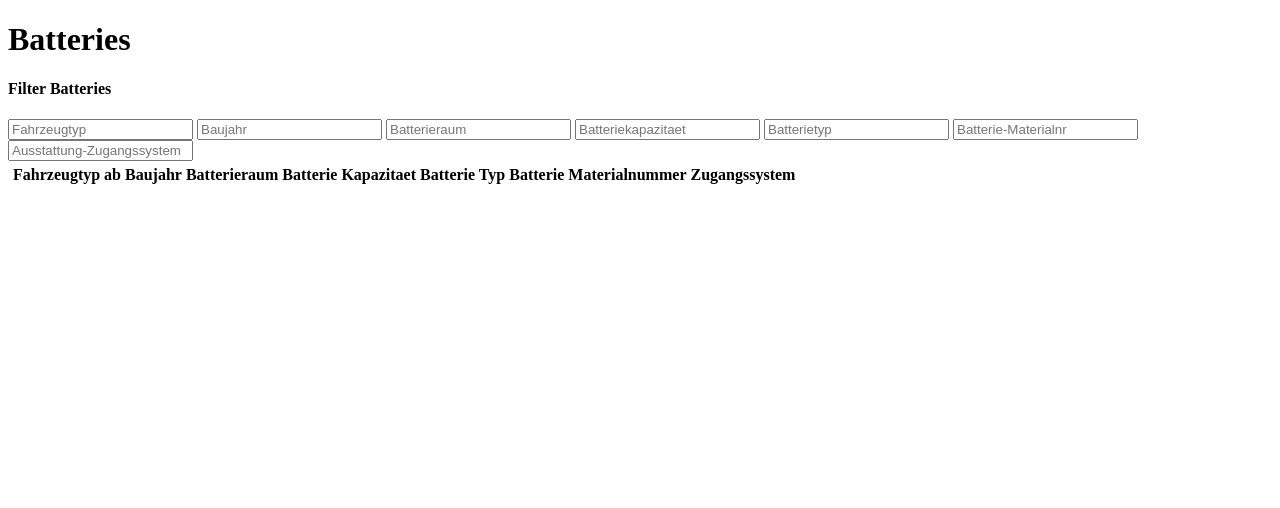
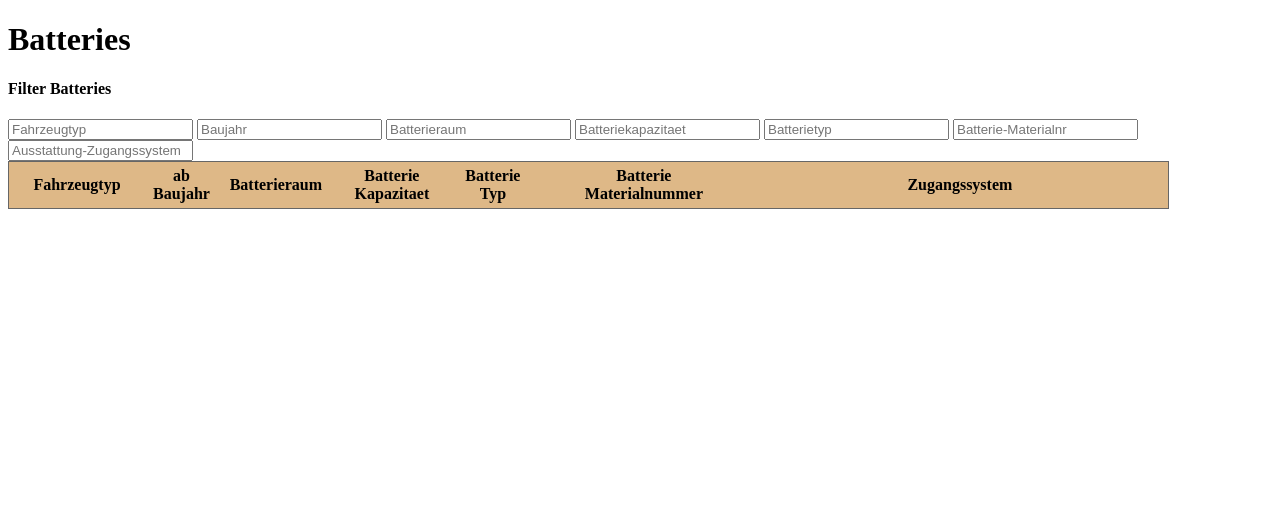
Before and after one commit to JH-NAK-Winf-2020/Batterie-Webkonfigurator, a PHP site: page /initial.php in a window 1280 px wide. Shown: the top 508 px of the page. Run offline with PHP 8.4, Linux system fonts and the light colour scheme; data that the repository does not hold is empty; some libraries are stand-ins or nearby versions.

Commit message:
Some Ideas - Farben geändert, Spaltenbreite angepasst

```diff
--- a/dashboard/css/master.css
+++ b/dashboard/css/master.css
@@ -5,12 +5,39 @@
 
 tr:hover {background-color:#f5f5f5;}
 
-.fixed-header tbody{
+.fixed-header tbody {
   display:block;
   overflow:auto;
   height:300px;
   width:100%;
 }
+.test tr{
+ border-top: 1px ;
+ border-top-color: cadetblue;
+ border-bottom-color: cadetblue;
+ border-bottom: 1px;
+
+}
 .fixed-header thead tr{
   display:block;
+  background-color: burlywood;
+    border-top: 1px solid #666;
+  border-bottom: 1px solid #666;
+  border-left: 1px solid #666;
+  border-right: 1px solid #666
 }
+
+table, th, td {
+  border-collapse: collapse;
+  padding:0.3em 0.5em;
+}
+caption{
+  font-size:1.5em;
+}
+
+td {
+  border-top: 1px solid #666;
+  border-bottom: 1px solid #666;
+  border-left: 1px solid #666;
+  border-right: 1px solid #666;
+}
--- a/dashboard/header.html
+++ b/dashboard/header.html
@@ -4,5 +4,5 @@
   <head>
     <meta charset="utf-8">
     <title>Lithium-Ionen Webkonfigurator</title>
-    <link rel="stylesheet" href="./css/master.css?v=10">
+    <link rel="stylesheet" href="./css/master.css?v=13">
   </head>
--- a/dashboard/output.php
+++ b/dashboard/output.php
@@ -10,25 +10,25 @@
   <table class="fixed-header">
     <thead>
 		<tr>
-		  <th style="width:50px">Fahrzeugtyp </th>
-		  <th>ab Baujahr</th>
-		  <th>Batterieraum</th>
-		  <th>Batterie Kapazitaet</th>
-		  <th>Batterie Typ</th>
-		  <th>Batterie Materialnummer</th>
-		  <th>Zugangssystem</th>
+		  <th style="width: 120px">Fahrzeugtyp </th>
+		  <th style="width: 50px">ab Baujahr</th>
+		  <th style="width: 100px">Batterieraum</th>
+		  <th style="width: 100px">Batterie Kapazitaet</th>
+		  <th style="width: 70px">Batterie Typ</th>
+		  <th style="width: 200px">Batterie <?php echo "</br>"?> Materialnummer</th>
+		  <th style="width: 400px">Zugangssystem</th>
 		</tr>
     </thead>
     <tbody>
             <?php foreach ($data as $dataset) { //Ausgabe der Suchergbnisse?>
-    	        <tr id="<?php echo htmlspecialchars($dataset['masterId']) ?>"< onclick="selectRow(<?php echo htmlspecialchars($dataset['masterId'])?>)">
-		          <td style="width:50px"><?php echo htmlspecialchars($dataset['fzgLabel'])?></td>
-		          <td style="width:auto"><?php echo htmlspecialchars($dataset['fzgSop'])?></td>
-				  <td style="width:auto"><?php echo htmlspecialchars($dataset['brLabel'])?></td>
-				  <td style="width:auto"><?php echo htmlspecialchars($dataset['baKapa'])?></td>
-				  <td style="width:auto"><?php echo htmlspecialchars($dataset['baTyp'])?></td>
-				  <td style="width:auto"><?php echo htmlspecialchars($dataset['baMaterial'])?></td>
-				  <td style="width:auto"><?php echo htmlspecialchars($dataset['asLabel'])?></td>
+    	        <tr class="test" id="<?php echo htmlspecialchars($dataset['masterId']) ?>"< onclick="selectRow(<?php echo htmlspecialchars($dataset['masterId'])?>)">
+		          <td class="batterie-data" style="width: 120px"><?php echo htmlspecialchars($dataset['fzgLabel'])?></td>
+		          <td class="batterie-data" style="width: 50px"><?php echo htmlspecialchars($dataset['fzgSop'])?></td>
+				  <td class="batterie-data" style="width: 100px"><?php echo htmlspecialchars($dataset['brLabel'])?></td>
+				  <td class="batterie-data" style="width: 100px"><?php echo htmlspecialchars($dataset['baKapa'])?></td>
+				  <td class="batterie-data" style="width: 70px"><?php echo htmlspecialchars($dataset['baTyp'])?></td>
+				  <td class="batterie-data" style="width: 200px"><?php echo htmlspecialchars($dataset['baMaterial'])?></td>
+				  <td class="batterie-data" style="width: 400px"><?php echo htmlspecialchars($dataset['asLabel'])?></td>
 				</tr>
 	        <?php } ?>
     </tbody>
```
